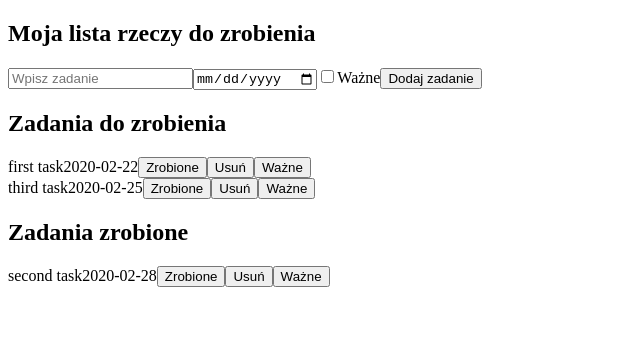
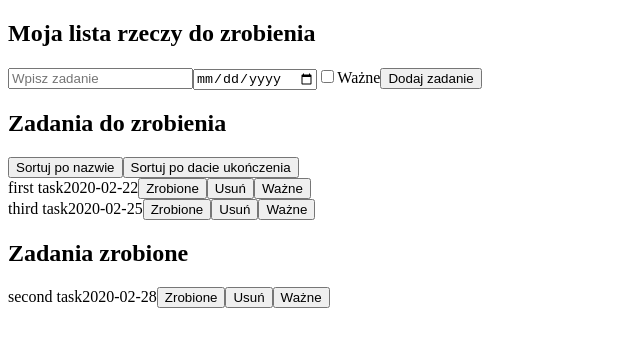
Before and after one commit to unpolaco/Personal-Organizer-App-, a React (Create React App) app: page / in a window 1280 px wide. Shown: the top 346 px of the page, without its empty margins (0-640 px from the left). Built offline with nearby package versions, Linux system fonts and the light colour scheme.

Commit message:
Add sort date/ name buttons

```diff
--- a/src/App.js
+++ b/src/App.js
@@ -27,7 +27,9 @@ class App extends Component {
         priority: true,
         done: false,
       }
-    ]
+    ],
+    sortByDateGrowing: false,
+    sortByNameGrowing: false,
    }
 
    deleteTask = (id) => {
@@ -60,6 +62,66 @@ class App extends Component {
       tasks,
     })
    }
+   sortByName = () => {
+     const tasks = [...this.state.tasks]
+     if(this.state.sortByNameGrowing==false){
+       tasks.sort((a, b) => {
+         if (a.name < b.name)
+        {return 1;}
+        if (a.name > b.name)
+        {return -1;}
+        return 0
+        })
+       this.setState({
+         tasks,
+         sortByNameGrowing: true,
+       })
+     } else if(this.state.sortByNameGrowing==true){
+      tasks.sort((a, b) => {
+        if (a.name > b.name)
+       {return 1;}
+       if (a.name < b.name)
+       {return -1;}
+       return 0
+       })
+      this.setState({
+        tasks,
+        sortByNameGrowing: false,
+      })
+     }
+  }
+
+  sortByDate = () => {
+    const tasks = [...this.state.tasks]
+    if(this.state.sortByDateGrowing==false){
+      tasks.sort((a, b) => {
+        if (a.finishDate < b.finishDate)
+       {return 1;}
+       if (a.finishDate > b.finishDate)
+       {return -1;}
+       return 0
+       })
+      this.setState({
+        tasks,
+        sortByDateGrowing: true,
+      })
+    } else if(this.state.sortByDateGrowing==true){
+     tasks.sort((a, b) => {
+       if (a.finishDate > b.finishDate)
+      {return 1;}
+      if (a.finishDate < b.finishDate)
+      {return -1;}
+      return 0
+      })
+     this.setState({
+       tasks,
+       sortByDateGrowing: false,
+     })
+    }
+ }
+
+
+
 
   render() {
     const {tasks} = this.state;
@@ -72,6 +134,8 @@ class App extends Component {
           handleDeleteTask={this.deleteTask}
           handleDoneTask={this.doneTask}
           handlePriorityTask={this.priorityTask}
+          handleSortName={this.sortByName}
+          handleSortDate={this.sortByDate}
           />
       </>
   )}
--- a/src/components/TaskList.js
+++ b/src/components/TaskList.js
@@ -2,7 +2,7 @@ import React from 'react'
 import Task from './Task'
 
 function TaskList(props) {
-  const {tasks, handlePriorityTask, handleDeleteTask, handleDoneTask} = props;
+  const {tasks, handlePriorityTask, handleDeleteTask, handleDoneTask, handleSortName, handleSortDate} = props;
 
   const activeList = tasks.filter(task => !task.done);
   const activeTasks = activeList.map(task => <Task
@@ -18,9 +18,12 @@ function TaskList(props) {
                 handlePriorityTask={handlePriorityTask}
                 key={task.id}
                 tasks={task}/>)
+
   return (
     <div>
     <h2>Zadania do zrobienia</h2>
+    <button onClick={handleSortName} >Sortuj po nazwie</button>
+    <button onClick={handleSortDate}>Sortuj po dacie ukończenia</button>
       {activeTasks}
 
     <h2>Zadania zrobione</h2>
```
